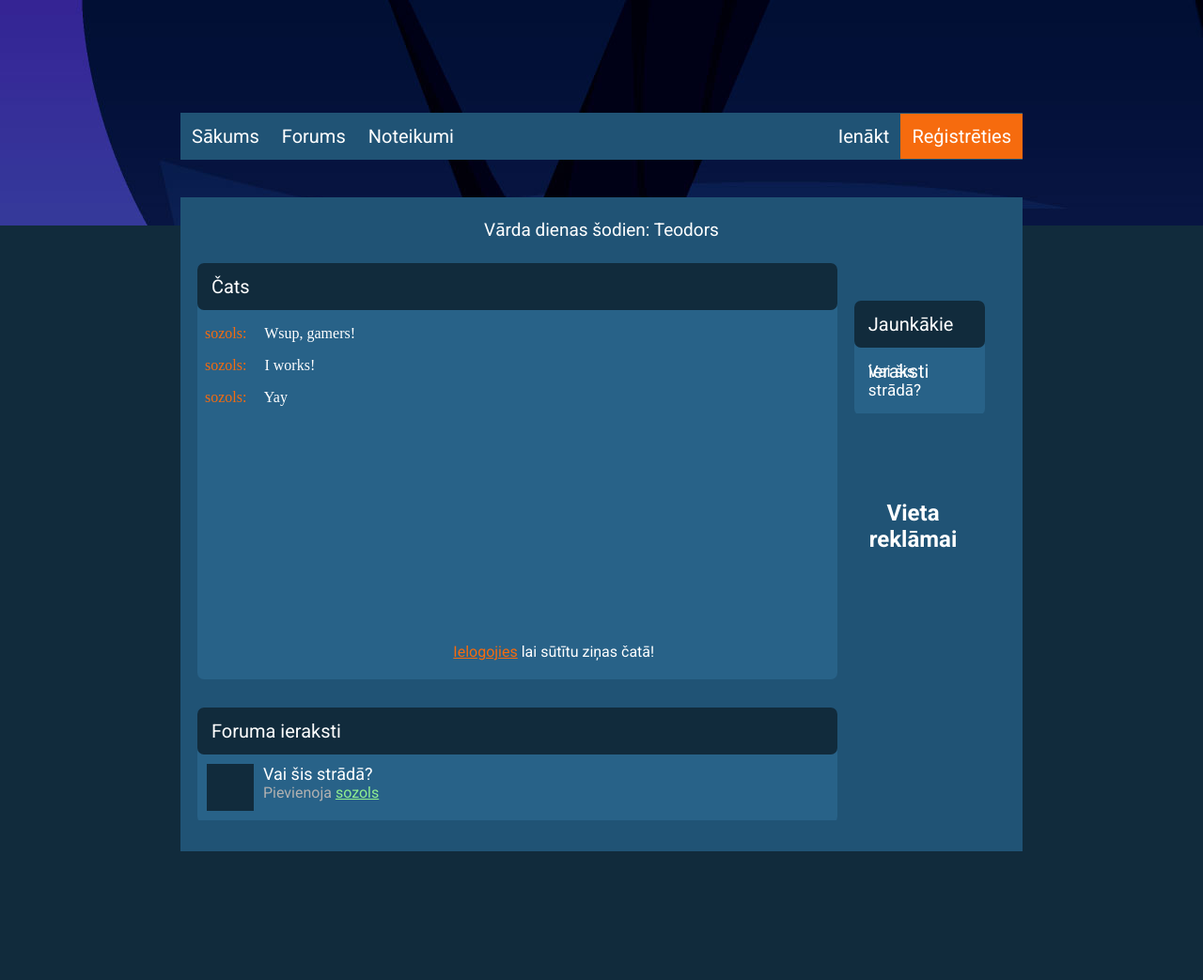
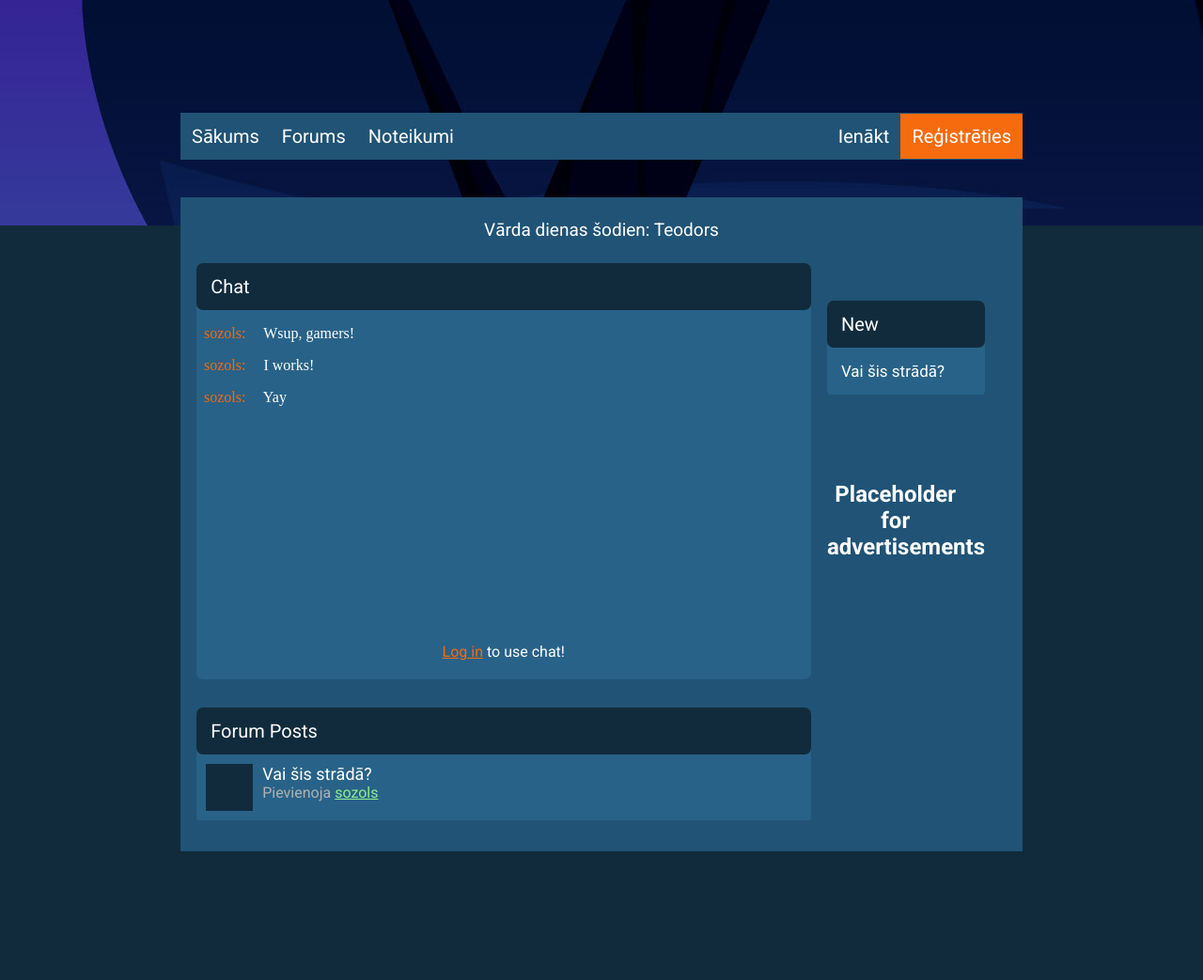
Before and after one commit to markus-laskovskisbrangals/ILL, a PHP site: page / in a window 1280 px wide. Shown: the top 1043 px of the page at 94% size. Run offline with PHP 8.4, Linux system fonts and the light colour scheme; data comes from the database, SQL or seed files in the repository; some libraries are stand-ins or nearby versions.

Commit message:
Translation from Latvian to English

```diff
--- a/index.php
+++ b/index.php
@@ -35,7 +35,7 @@
             <div class="content-container">
                 <div class="chat-widget">
                     <div class="widget-header">
-                        <p>Čats</p>
+                        <p>Chat</p>
                     </div>
                     <div class="widget-body">
                         <iframe src="Page1.php" width="100%" height="350" scrolling="yes" frameBorder="0"></iframe>
@@ -47,7 +47,7 @@
                             </form>
                             <?php else: ?>
                                 <div class="login-alert">
-                                    <p><a href="login.php">Ielogojies</a> lai sūtītu ziņas čatā!</p>
+                                    <p><a href="login.php">Log in</a> to use chat!</p>
                                 </div>
                             <?php endif; ?>
                         </div>
@@ -55,7 +55,7 @@
                 </div>
                 <div class="chat-widget">
                     <div class="widget-header">
-                        <p>Foruma ieraksti</p>
+                        <p>Forum Posts</p>
                     </div>
                     <div class="widget-body">
                         <?php
@@ -94,12 +94,12 @@
             <div class="side-container">
                 <?php if (isset($_SESSION['is-logged-in'])): ?>
                 <div class="new-thread">
-                    <a href="newpost.php" class="thread-button">+ Pievienot jaunu ierakstu</a>
+                    <a href="newpost.php" class="thread-button">+ Add new Post</a>
                 </div>
                 <?php endif; ?>
                 <div class="side-widget">
                     <div class="widget-header">
-                        <p>Jaunkākie ieraksti</p>
+                        <p>New</p>
                     </div>
                     <div class="widget-body">
                         <?php for($i = 0; $i < sizeof($posts); $i++){
@@ -110,7 +110,7 @@
                     </div>
                 </div>
                 <div class="advertisment">
-                    <h2>Vieta reklāmai</h2>
+                    <h2>Placeholder for advertisements</h2>
                 </div>
             </div>
         </div>
--- a/login.php
+++ b/login.php
@@ -5,18 +5,18 @@
     <meta http-equiv="X-UA-Compatible" content="IE=edge">
     <link rel="stylesheet" href="./stylesheets/style.css">
     <meta name="viewport" content="width=device-width, initial-scale=1.0">
-    <title>Ienākt</title>
+    <title>Log In</title>
 </head>
 <body>
     <div class="form-container">
-        <h2>Ienākt</h2>
+        <h2>Log In</h2>
         <?php include 'checklogin.php'; ?>
         <form action="" method="POST">
             <input type="text" name="username" placeholder="Lietotājvārds">
             <input type="password" name="password" placeholder="Parole">
             <input type="submit" name="login" value="Ienākt" id="submit-button">
         </form>
-        <p>Vēl neesi reģistrējies? <a href="register.php">Reģistrēties</a></p>
+        <p>Not a user? <a href="register.php">Sign up!</a></p>
     </div>
 </body>
 </html>
--- a/register.php
+++ b/register.php
@@ -6,11 +6,11 @@
     <link rel="stylesheet" href="https://cdn.jsdelivr.net/npm/bootstrap@4.3.1/dist/css/bootstrap.min.css" integrity="sha384-ggOyR0iXCbMQv3Xipma34MD+dH/1fQ784/j6cY/iJTQUOhcWr7x9JvoRxT2MZw1T" crossorigin="anonymous">
     <link rel="stylesheet" href="./stylesheets/style.css">
     <meta name="viewport" content="width=device-width, initial-scale=1.0">
-    <title>Reģistrēties</title>
+    <title>Sign Up</title>
 </head>
 <body>
     <div class="form-container">
-        <h2>Reģistrēties</h2>
+        <h2>Sign Up</h2>
         <?php include 'checkregister.php'; ?>
         <form action="" method="POST">
             <input type="text" name="firstname" id="" placeholder="Vārds">
@@ -21,7 +21,7 @@
             <input type="password" name="repeat-password" id="" placeholder="Parole atkārtoti">
             <input type="submit" name="register" value="Reģistrēties" id="submit-button">
         </form>
-        <p>Esi jau reģistrējies? <a href="login.php">Ienākt</a></p>
+        <p>Already a user? <a href="login.php">Log in!</a></p>
     </div>
 </body>
 </html>
--- a/rules.php
+++ b/rules.php
@@ -5,7 +5,7 @@
     <meta http-equiv="X-UA-Compatible" content="IE=edge">
     <link rel="stylesheet" href="./stylesheets/style.css">
     <meta name="viewport" content="width=device-width, initial-scale=1.0">
-    <title>Foruma noteikumi</title>
+    <title>Rules</title>
 </head>
 <?php session_start(); ?>
 <body>
@@ -14,7 +14,7 @@
         <div class="container">
             <div class="chat-widget" style="display: inline-block; margin: 35px;">
                 <div class="widget-header">
-                    <p>Foruma noteikumi</p>
+                    <p>Rules</p>
                 </div>
                 <div class="widget-body">
 <p><br>Visiem foruma lietotājiem ir jāievēro The Outpost "Pakalpojumu sniegšanas noteikumi" (ToS). Par jebkuru personu, kas pārkāpj mūsu noteikumus attiecīgi pēc pārkāpuma smaguma tiks sodīti. Pilnīgs vadlīniju un noteikumu sadalījums ir sniegts zemāk: <br><br>
```
